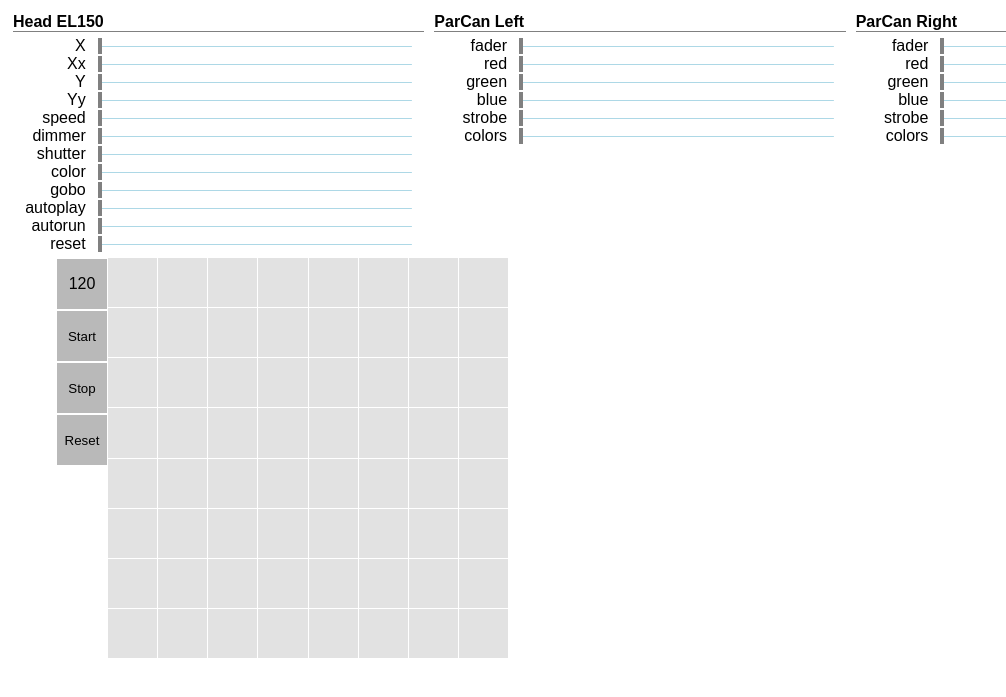
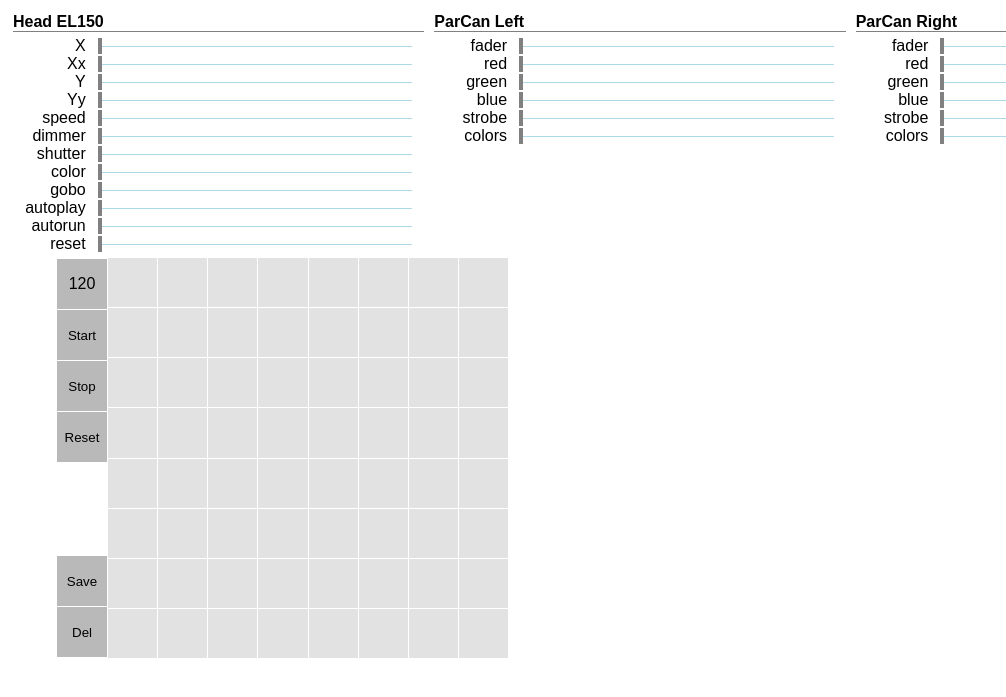
Before and after one commit to marcelo-lara/artnet-web-console, a Flask app: page / in a window 1280 px wide. Shown: the top 697 px of the page, without its empty margins (0-1006 px from the left). Run offline with Flask 3, Linux system fonts and the light colour scheme; some libraries are stand-ins or nearby versions.

Commit message:
scenes javascript save/delete

```diff
--- a/static/chaser.js
+++ b/static/chaser.js
@@ -3,7 +3,8 @@ export default class Chaser {
     constructor({
         bpm,
         s_beat,
-        socket
+        socket,
+        channels
     }) {
         this.current = 0;
         this.s_beat = s_beat;
@@ -11,6 +12,14 @@ export default class Chaser {
         this.chase_timer = null;
         this.socket = socket;
         this.scenes = [];
+        this.channels = channels;
+
+        // Setup the initial sceme
+        let _channels = [];
+        channels.forEach(x => {
+            _channels.push({name: x.name, value: x.value});
+        });
+        this.scenes.push({beat: 0, channels: _channels});
 
         // Setup event listeners
         this.s_beat.forEach((x, i) => {
@@ -56,4 +65,31 @@ export default class Chaser {
         this.showBeat(beat)
     }
 
+    save_scene() {
+        // find the channels that has changed from previous beat
+        const previousScene = this.scenes[this.scenes.length - 1];
+
+        //FIXME: check if scene beat already exists
+        const currentScene = { beat: this.current, channels: [] };
+
+        //FIXME: channel names are not stored properly
+        this.channels.forEach((channel, index) => {
+            if (previousScene.channels[index] && channel.value !== (previousScene.channels[index].value) ) {
+                currentScene.channels.push({ name: channel.name, value: channel.value });
+            }
+        });
+
+        // add/update the scenes array
+        this.scenes.push(currentScene);
+        console.log(this.scenes);
+
+        // send the updated scene to the server
+
+    }
+
+    delete_scene() {
+        // remove the current scene from the scenes array
+
+        // send the updated scene to the server
+    }
 }
--- a/static/main.js
+++ b/static/main.js
@@ -2,15 +2,17 @@ import Chaser from './chaser.js';
 
 var socket = io.connect(window.location.origin);
 (function() {
-    document.querySelectorAll('input.slider').forEach(function(x) {
-        x.addEventListener('input', (e)=> {
-            socket.emit('slider_change', {channel_id: e.target.name, value: e.target.value});
-        });
+    // setup sliders
+    const channels = document.querySelectorAll('input.slider');
+    channels.forEach(function(x) {
+        // x.addEventListener('input', (e)=> {
+        //     socket.emit('slider_change', {channel_id: e.target.name, value: e.target.value});
+        // });
     });
 
     // setup chaser blocks and controls
     const chaser_beats = document.querySelectorAll('#chaser-plan .beat')
-    const chaser = new Chaser( {bpm:100, s_beat:chaser_beats, socket:socket});
+    const chaser = new Chaser( {bpm:100, s_beat:chaser_beats, socket:socket, channels:channels});
 
     document.querySelector('#chaser-start').addEventListener('click', ()=> {
         chaser.start();
@@ -21,5 +23,12 @@ var socket = io.connect(window.location.origin);
     document.querySelector('#chaser-reset').addEventListener('click', ()=> {
         chaser.reset();
     });
+    document.querySelector('#chaser-save').addEventListener('click', ()=> {
+        chaser.save_scene();
+    });
+    document.querySelector('#chaser-del').addEventListener('click', ()=> {
+        chaser.delete_scene();
+    });
+
 
 })();
--- a/static/styles.css
+++ b/static/styles.css
@@ -119,6 +119,7 @@ input[type="range"]{
   flex-direction: column;
   width: 100px;
   align-items: flex-end;
+  justify-content: space-between;
 }
 
 #chaser-controls .square {
@@ -135,6 +136,9 @@ input[type="range"]{
 #chaser-controls button.square {
   width: 50px;
   height: 50px;
+}
+#chaser-controls .square:hover {
+  font-weight: 600;
 }
 
 #chaser-plan {
--- a/templates/index.html
+++ b/templates/index.html
@@ -14,11 +14,18 @@
     </div>
     <div id="chaser">
       <div id="chaser-controls">
-        <div class="square bpm">120</div>
-        <button id="chaser-start" class="square">Start</button>
-        <button id="chaser-stop" class="square">Stop</button>
-        <button id="chaser-reset" class="square">Reset</button>
+        <div class="top">
+          <div class="square bpm">120</div>
+          <button id="chaser-start" class="square">Start</button>
+          <button id="chaser-stop" class="square">Stop</button>
+          <button id="chaser-reset" class="square">Reset</button>
+        </div>
+        <div class="bottom">
+          <button id="chaser-save" class="square">Save</button>
+          <button id="chaser-del" class="square">Del</button>
+        </div>
       </div>
+
       <div id="chaser-plan">
         {% for _ in range(64) %}
             <div class="beat"></div>
```
